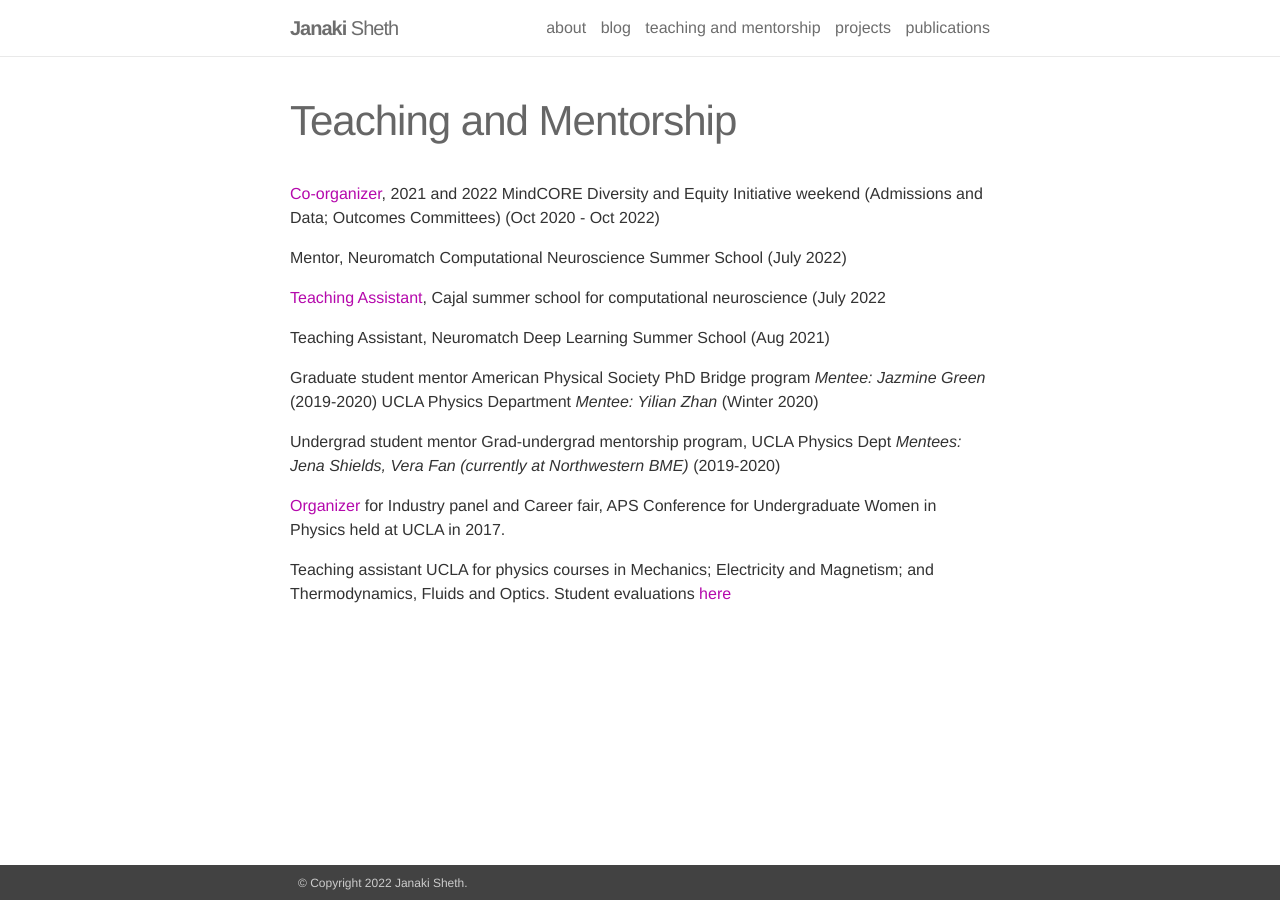
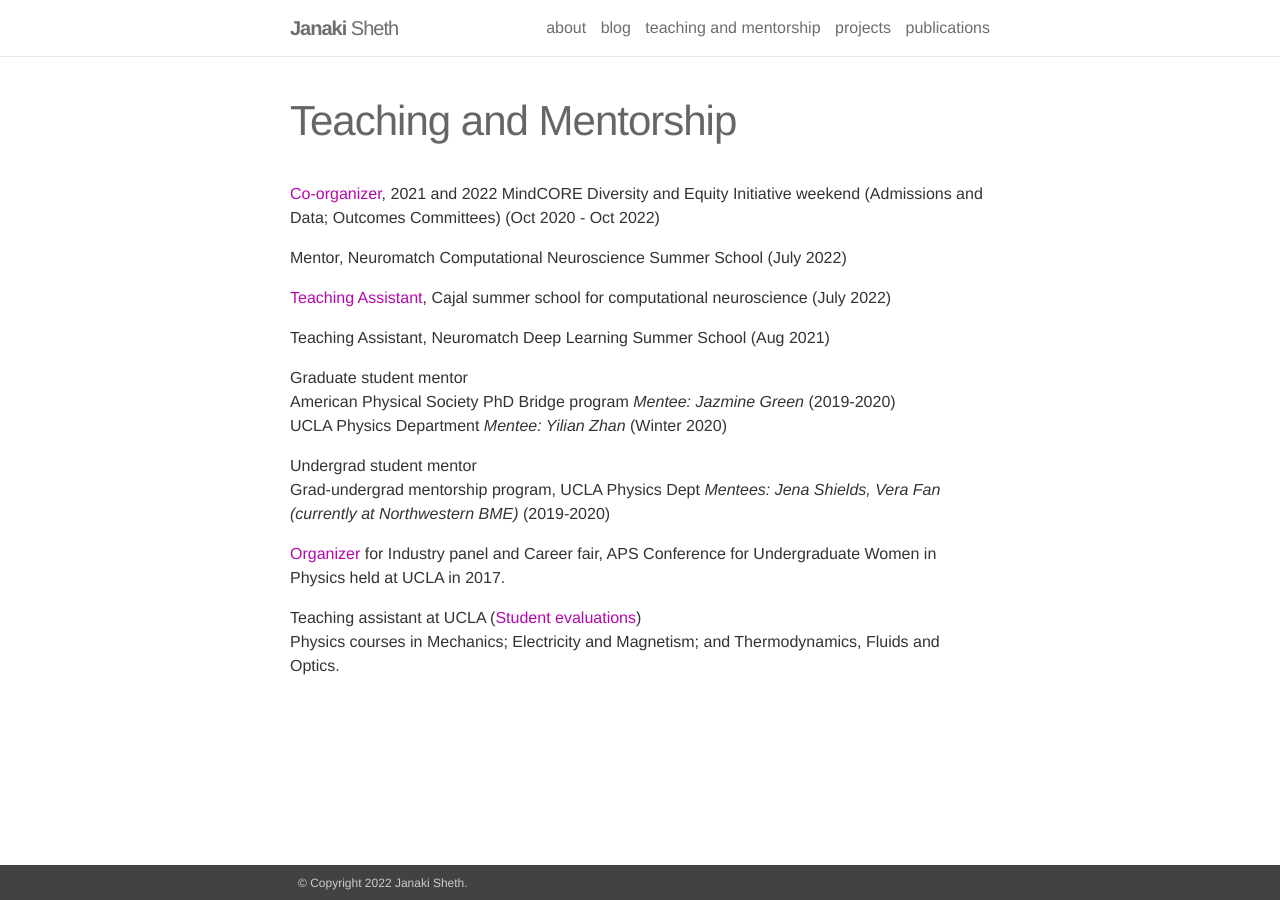
Before and after one commit to JanakiSheth/JanakiSheth.github.io, a Jekyll site: the page built from _pages/outreach.md, in a window 1280 px wide. Built offline with Jekyll 4.4.1, drawn with Linux system fonts in a browser that asks for light colours; nearby versions of some CDN libraries.

Commit message:
Changes to outreach page

```diff
--- a/_pages/outreach.md
+++ b/_pages/outreach.md
@@ -8,17 +8,18 @@ title: Teaching and Mentorship
 
 Mentor, Neuromatch Computational Neuroscience Summer School (July 2022)
 
-[Teaching Assistant](https://cajal-training.org/on-site/ccn2022/), Cajal summer school for computational neuroscience (July 2022
+[Teaching Assistant](https://cajal-training.org/on-site/ccn2022/), Cajal summer school for computational neuroscience (July 2022)
 
 Teaching Assistant, Neuromatch Deep Learning Summer School (Aug 2021)
 
-Graduate student mentor
-American Physical Society PhD Bridge program *Mentee: Jazmine Green* (2019-2020)
+Graduate student mentor<br>
+American Physical Society PhD Bridge program *Mentee: Jazmine Green* (2019-2020)<br>
 UCLA Physics Department *Mentee: Yilian Zhan* (Winter 2020)
 
-Undergrad student mentor
+Undergrad student mentor<br>
 Grad-undergrad mentorship program, UCLA Physics Dept *Mentees: Jena Shields, Vera Fan (currently at Northwestern BME)* (2019-2020)
 
 [Organizer](https://conferences.pa.ucla.edu/cuwip-ucla/organizers.html) for Industry panel and Career fair, APS Conference for Undergraduate Women in Physics held at UCLA in 2017.
 
-Teaching assistant UCLA for physics courses in Mechanics; Electricity and Magnetism; and Thermodynamics, Fluids and Optics. Student evaluations [here](https://www.dropbox.com/home/jobSearch?preview=UCLAStudentReviewsCompiled.pdf)
+Teaching assistant at UCLA ([Student evaluations](https://www.dropbox.com/home/jobSearch?preview=UCLAStudentReviewsCompiled.pdf)) <br>
+Physics courses in Mechanics; Electricity and Magnetism; and Thermodynamics, Fluids and Optics.
```
